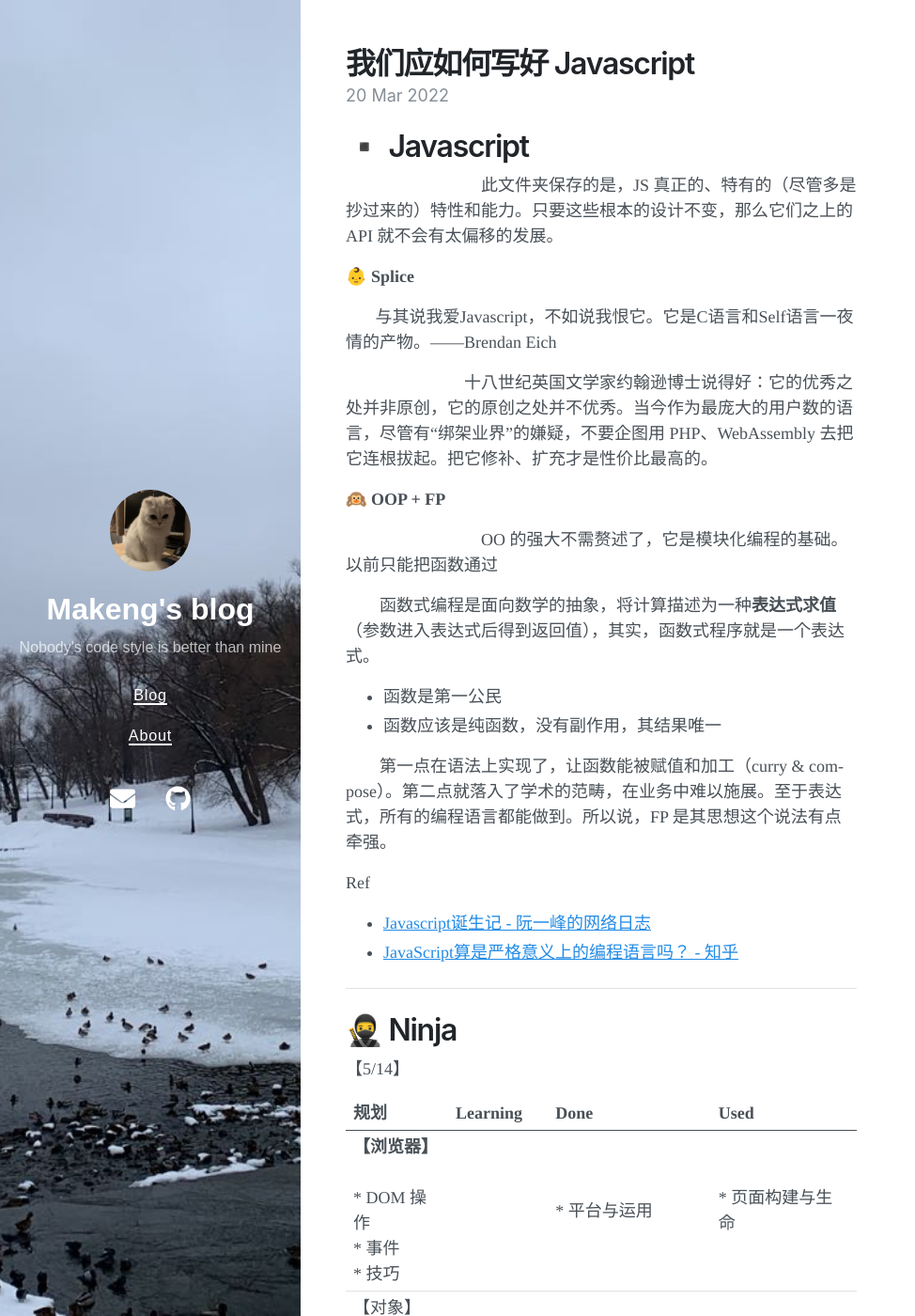
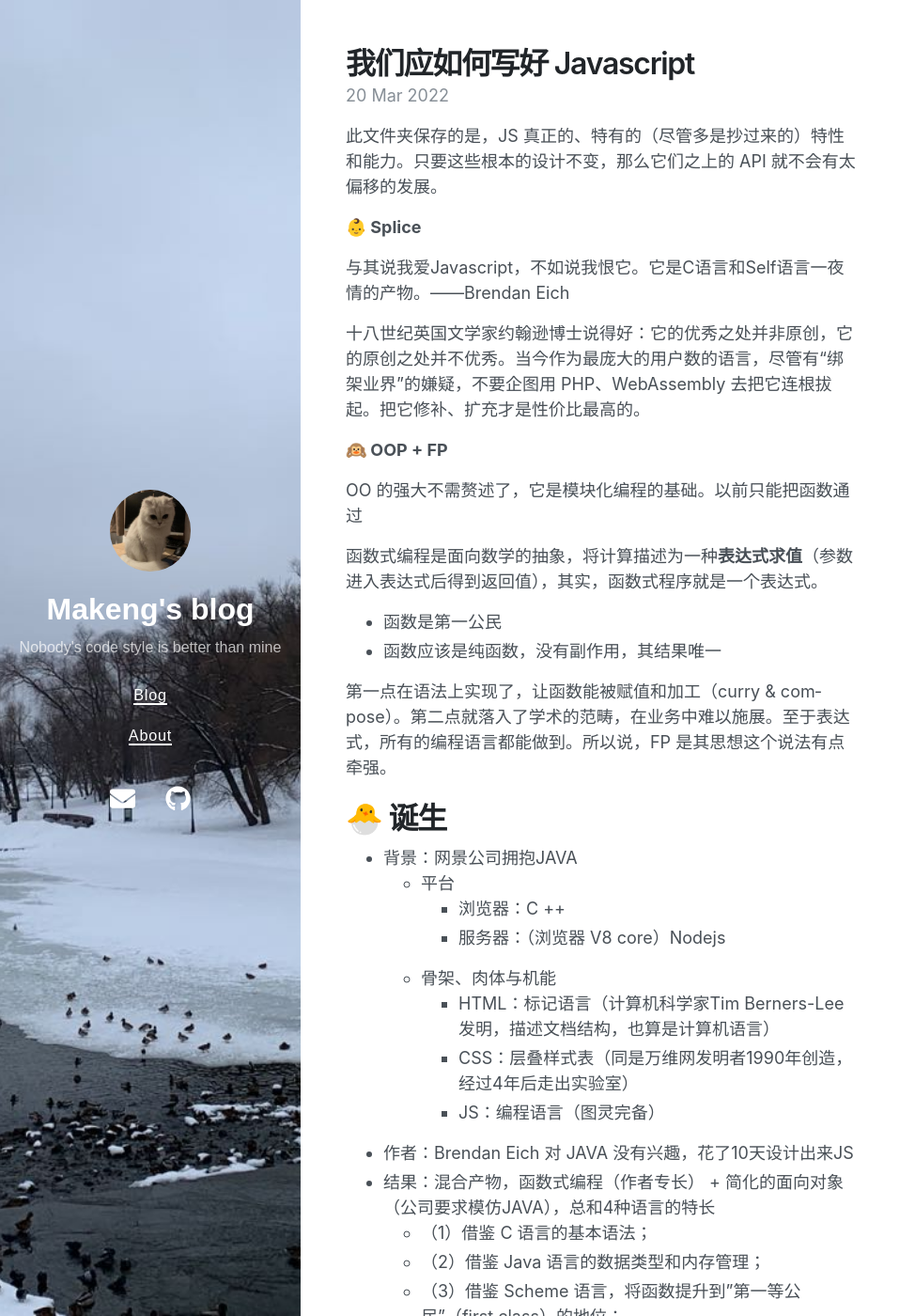
Before and after one commit to makeng/blog, a Jekyll site: the page built from _posts/2022-03-20-about-js.md, in a window 1280 px wide and 1400 px high. Shown: the whole window at 94% size, without its empty margins (0-974 px from the left). Built offline with Jekyll 4.4.1, drawn with Linux system fonts in a browser that asks for light colours; nearby versions of some CDN libraries; comment, search, counter and statistics services are not loaded; some of the changed text lies outside the part shown.

Commit message:
edit frame

```diff
--- a/_config.yml
+++ b/_config.yml
@@ -6,6 +6,7 @@ avatar: /avatar.jpeg
 paginate: 5
 permalink: pretty
 cover_image: /bg.jpeg
+
 
 # Gems
 plugins:
@@ -40,13 +41,18 @@ sass:
   sass_dir: _sass
   style: :compressed
 
+kramdown:
+  input: GFM
+  auto_ids:       true
+  toc_levels:     1..3
+
 # Options
 
 # Replace this value and uncomment to enable Google Analytics tracking
-# google_analytics: UA-000000-0
+google_analytics: UA-000000-0
 
 # Replace this value and uncomment to enable Disqus
-# disqus: xxxxxx
+disqus: xxxxxx
 
 # Specify the author for blog posts
 author:
--- a/_posts/2022-03-20-about-js.md
+++ b/_posts/2022-03-20-about-js.md
@@ -8,50 +8,28 @@ comments: true
 
 
 
-# ▪️ Javascript
-
-        此文件夹保存的是，JS 真正的、特有的（尽管多是抄过来的）特性和能力。只要这些根本的设计不变，那么它们之上的 API 就不会有太偏移的发展。
+此文件夹保存的是，JS 真正的、特有的（尽管多是抄过来的）特性和能力。只要这些根本的设计不变，那么它们之上的 API 就不会有太偏移的发展。
 
 
 
 **👶 Splice**
 
-       与其说我爱Javascript，不如说我恨它。它是C语言和Self语言一夜情的产物。——Brendan Eich
+与其说我爱Javascript，不如说我恨它。它是C语言和Self语言一夜情的产物。——Brendan Eich
 
-       十八世纪英国文学家约翰逊博士说得好：它的优秀之处并非原创，它的原创之处并不优秀。当今作为最庞大的用户数的语言，尽管有“绑架业界”的嫌疑，不要企图用 PHP、WebAssembly 去把它连根拔起。把它修补、扩充才是性价比最高的。
+十八世纪英国文学家约翰逊博士说得好：它的优秀之处并非原创，它的原创之处并不优秀。当今作为最庞大的用户数的语言，尽管有“绑架业界”的嫌疑，不要企图用 PHP、WebAssembly 去把它连根拔起。把它修补、扩充才是性价比最高的。
 
 
 
 **🙉 OOP + FP**
 
-        OO 的强大不需赘述了，它是模块化编程的基础。以前只能把函数通过 <script> 叠在一起，而 ESM 成熟的今天效率高了不少。
+OO 的强大不需赘述了，它是模块化编程的基础。以前只能把函数通过 <script> 叠在一起，而 ESM 成熟的今天效率高了不少。
 
-        函数式编程是面向数学的抽象，将计算描述为一种**表达式求值**（参数进入表达式后得到返回值），其实，函数式程序就是一个表达式。
+函数式编程是面向数学的抽象，将计算描述为一种**表达式求值**（参数进入表达式后得到返回值），其实，函数式程序就是一个表达式。
 
 * 函数是第一公民
 * 函数应该是纯函数，没有副作用，其结果唯一
 
-        第一点在语法上实现了，让函数能被赋值和加工（curry & compose）。第二点就落入了学术的范畴，在业务中难以施展。至于表达式，所有的编程语言都能做到。所以说，FP 是其思想这个说法有点牵强。
-
-
-
-Ref
-
-* [Javascript诞生记 - 阮一峰的网络日志](https://www.ruanyifeng.com/blog/2011/06/birth_of_javascript.html)
-* [JavaScript算是严格意义上的编程语言吗？ - 知乎](https://www.zhihu.com/question/23569951)
-
----
-
-
-# 🥷 Ninja
-【5/14】
-
-|规划|Learning|Done|Used|
-| ----- | ----- | ----- | ----- |
-|**【浏览器】**<br><br>* DOM 操作<br>* 事件<br>* 技巧| |* 平台与运用|* 页面构建与生命|
-|【对象】<br><br>* 对象-访问<br>* 集合|* 对象-原型| | |
-|**【函数】**| |* 函数-参数和环境<br>* 函数-闭包和作用域<br>* 生成器和 Promise|* 函数-对象和参数|
-|**【扩展】**<br><br>* 正则<br>* 模块化| | | |
+第一点在语法上实现了，让函数能被赋值和加工（curry & compose）。第二点就落入了学术的范畴，在业务中难以施展。至于表达式，所有的编程语言都能做到。所以说，FP 是其思想这个说法有点牵强。
 
 
 
--- a/_sass/_variables.scss
+++ b/_sass/_variables.scss
@@ -32,7 +32,7 @@
   --body-color: var(--gray-700);
   --body-bg: #fff;
 
-  --text-font: Times, "Times New Roman", "Free Serif", "Noto Serif", TimesNewRomanPSMT, "Droid Serif";
+  --text-font: -apple-system, BlinkMacSystemFont, "Segoe UI", Roboto, "Helvetica Neue", Arial, "Noto Sans", sans-serif, "Apple Color Emoji", "Segoe UI Emoji", "Segoe UI Symbol", "Noto Color Emoji";
 
   --link-color: var(--blue);
   --link-hover-color: #1c7ed6;
```
Also changed, not shown: other parts of _posts/2022-03-20-about-js.md (+11 -0 lines), 9 other files.
